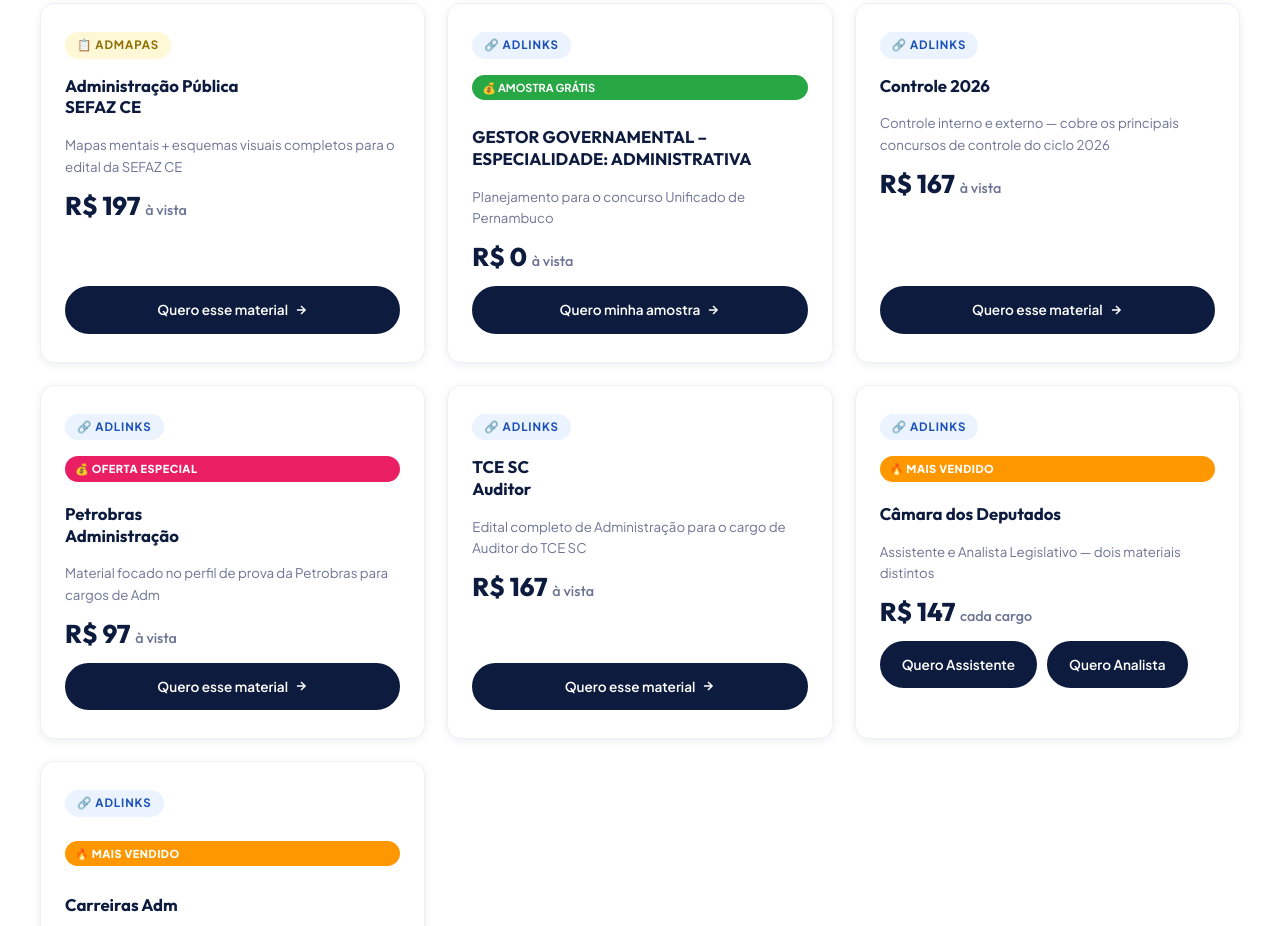
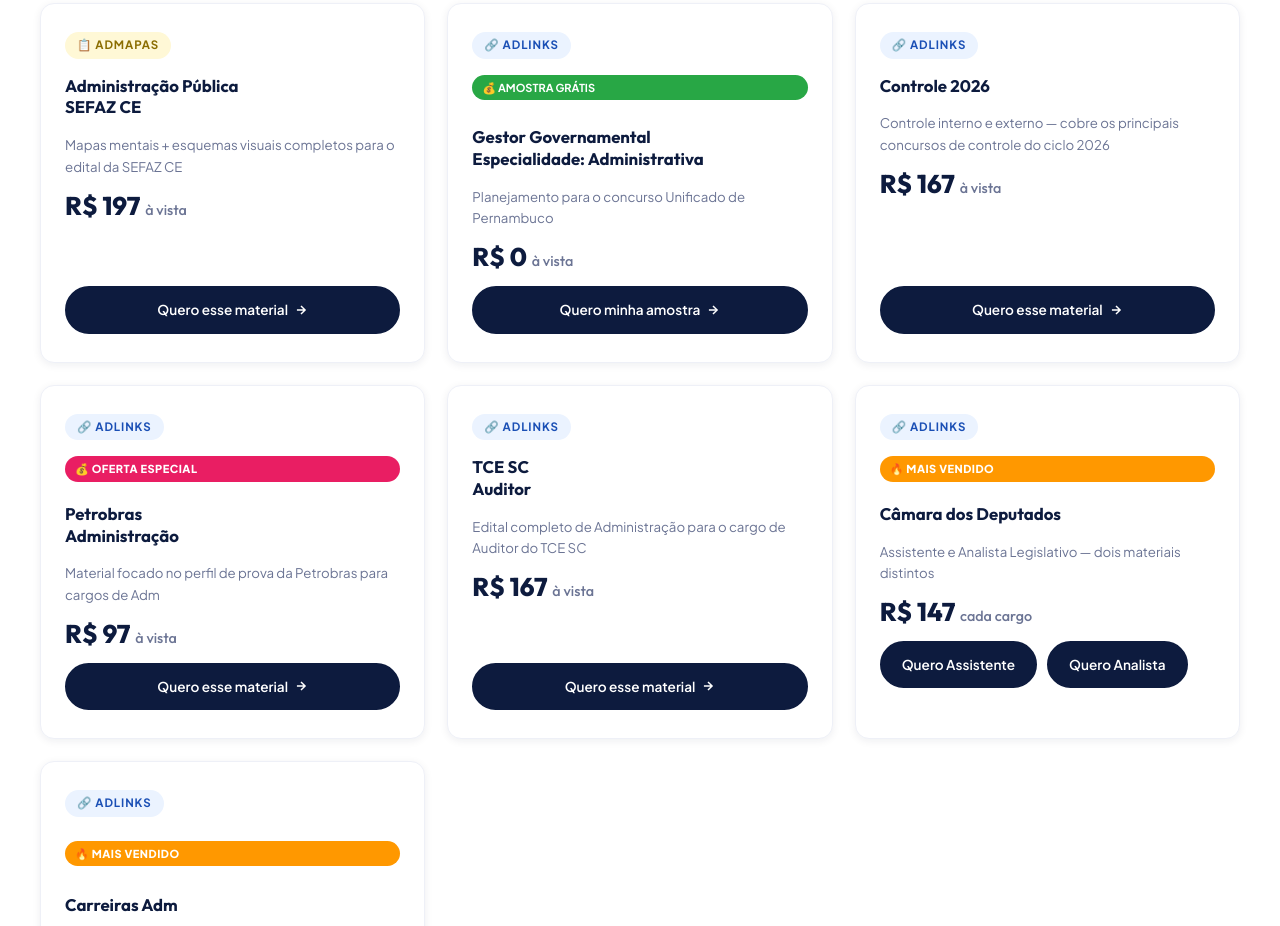
Before and after one commit to tresvezesadm-art/Primeiro-site, a plain HTML site: page index.html in a window 1280 px wide. Shown: the part 2075-3001 px from the top of the page. Drawn offline with nearby package versions, Linux system fonts and the light colour scheme.

Commit message:
Update index.html

```diff
--- a/index.html
+++ b/index.html
@@ -657,7 +657,7 @@
             <div style="background: #28a745; color: white; padding: 4px 10px; border-radius: 50px; font-size: 11px; font-weight: 700; margin-bottom: 10px; display: inline-block;">
                 💰 AMOSTRA GRÁTIS
             </div>
-            <div class="product-name">GESTOR GOVERNAMENTAL –<br>ESPECIALIDADE: ADMINISTRATIVA</div>
+            <div class="product-name">Gestor Governamental <br>Especialidade: Administrativa</div>
             <p class="product-scope">Planejamento para o concurso Unificado de Pernambuco</p>
             <div class="product-price">R$ 0 <span>à vista</span></div>
             <a href="https://chk.eduzz.com/40Q3K2AJ0B" class="btn-catalog" target="_blank">
```
